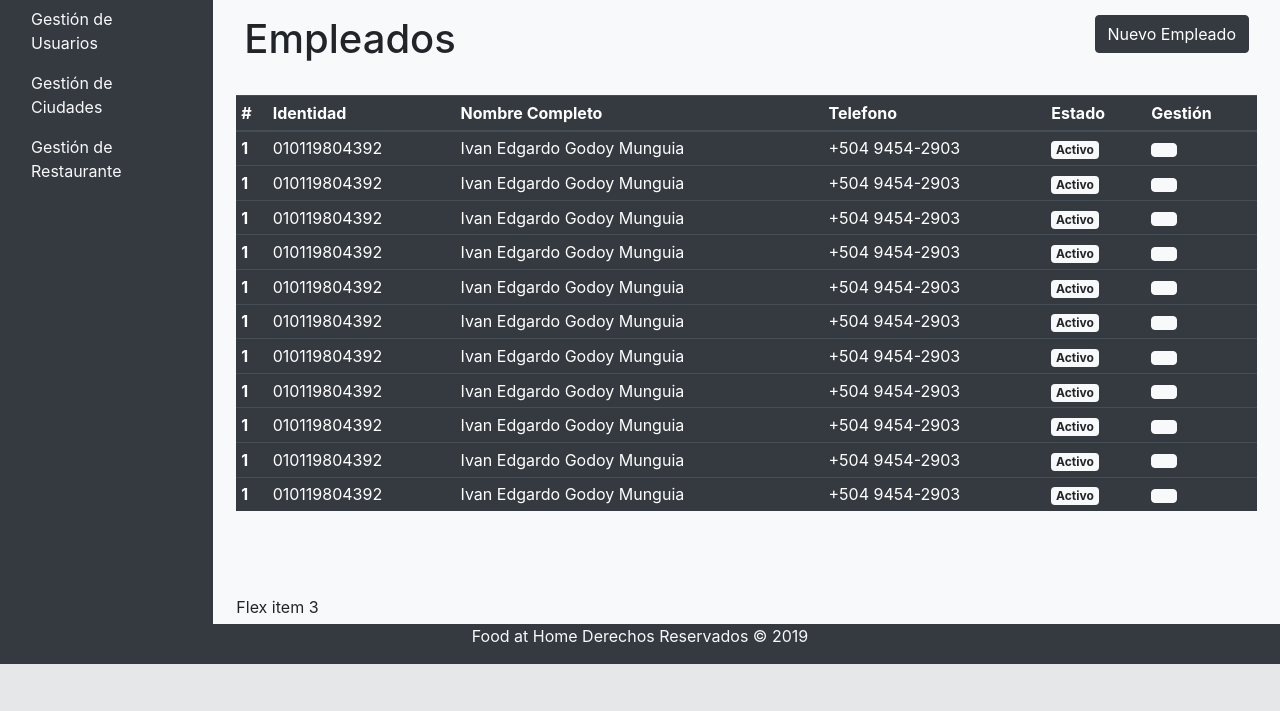
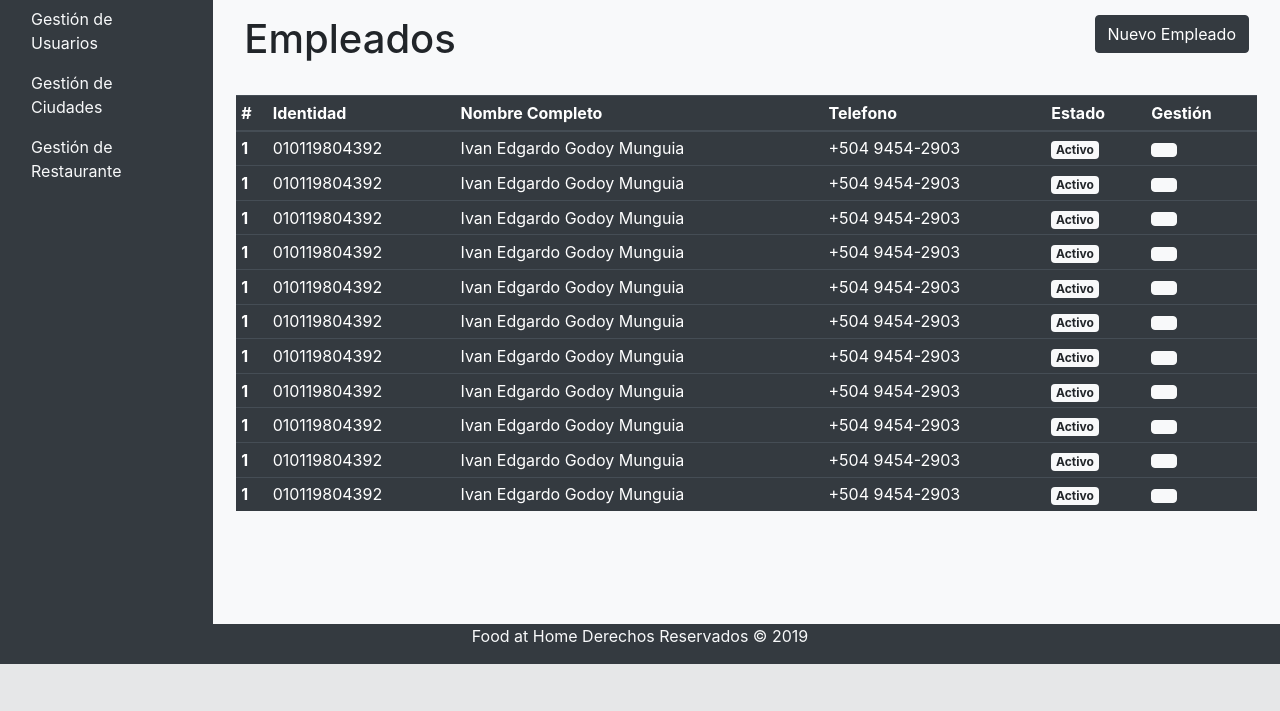
Before and after one commit to kebelandrade/project_food_at_home, a Django app: page /administrador/Empleado.html in a window 1280 px wide. Shown: the part 89-800 px from the top of the page. Run offline with Django 3.2, Linux system fonts and the light colour scheme; some libraries are stand-ins or nearby versions.

Commit message:
frontend formulario elimine un item 3

```diff
--- a/food_at_home/food_at_home/templates/administrador/Empleado.html
+++ b/food_at_home/food_at_home/templates/administrador/Empleado.html
@@ -144,7 +144,6 @@
               </tbody>
           </table>
       </div>
-      <div class="p-2 bd-highlight">Flex item 3</div>
     </div>
 
 
```
